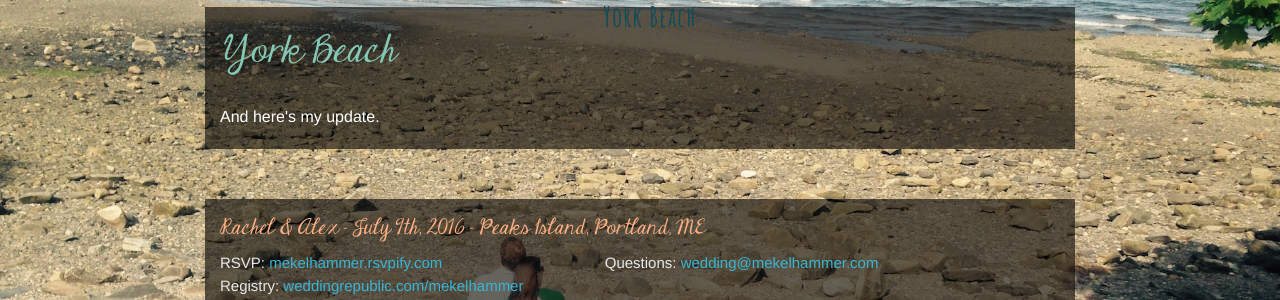
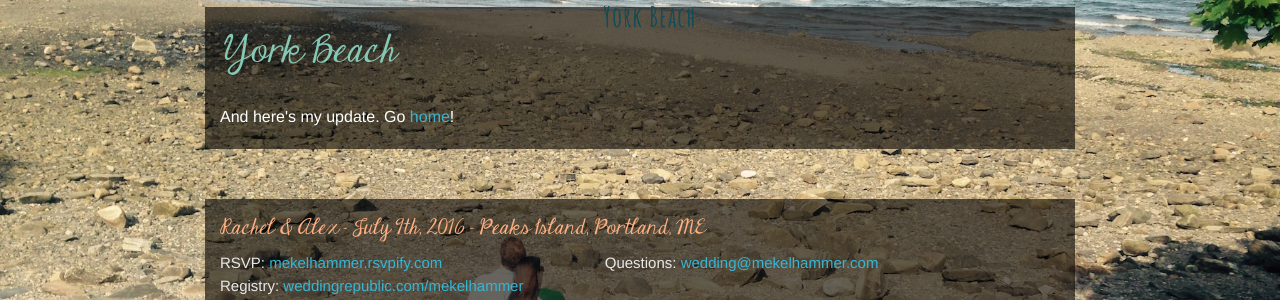
Before and after one commit to amekelburg/wedsite, a Jekyll site: the page built from 9-york-beach.html, in a window 1280 px wide. Shown: the part 123-423 px from the top of the page. Built offline with Jekyll 4.4.1, drawn with Linux system fonts in a browser that asks for light colours.

Commit message:
Updated '9-york-beach.html' via CloudCannon

```diff
--- a/9-york-beach.html
+++ b/9-york-beach.html
@@ -5,4 +5,4 @@ permalink: /york-beach/
 ---
 
 
-<div class='editable'><p>And here&#39;s my update.</p></div>
+<div class='editable'><p>And here&#39;s my update. Go <a href="/">home</a>!</p></div>
```
